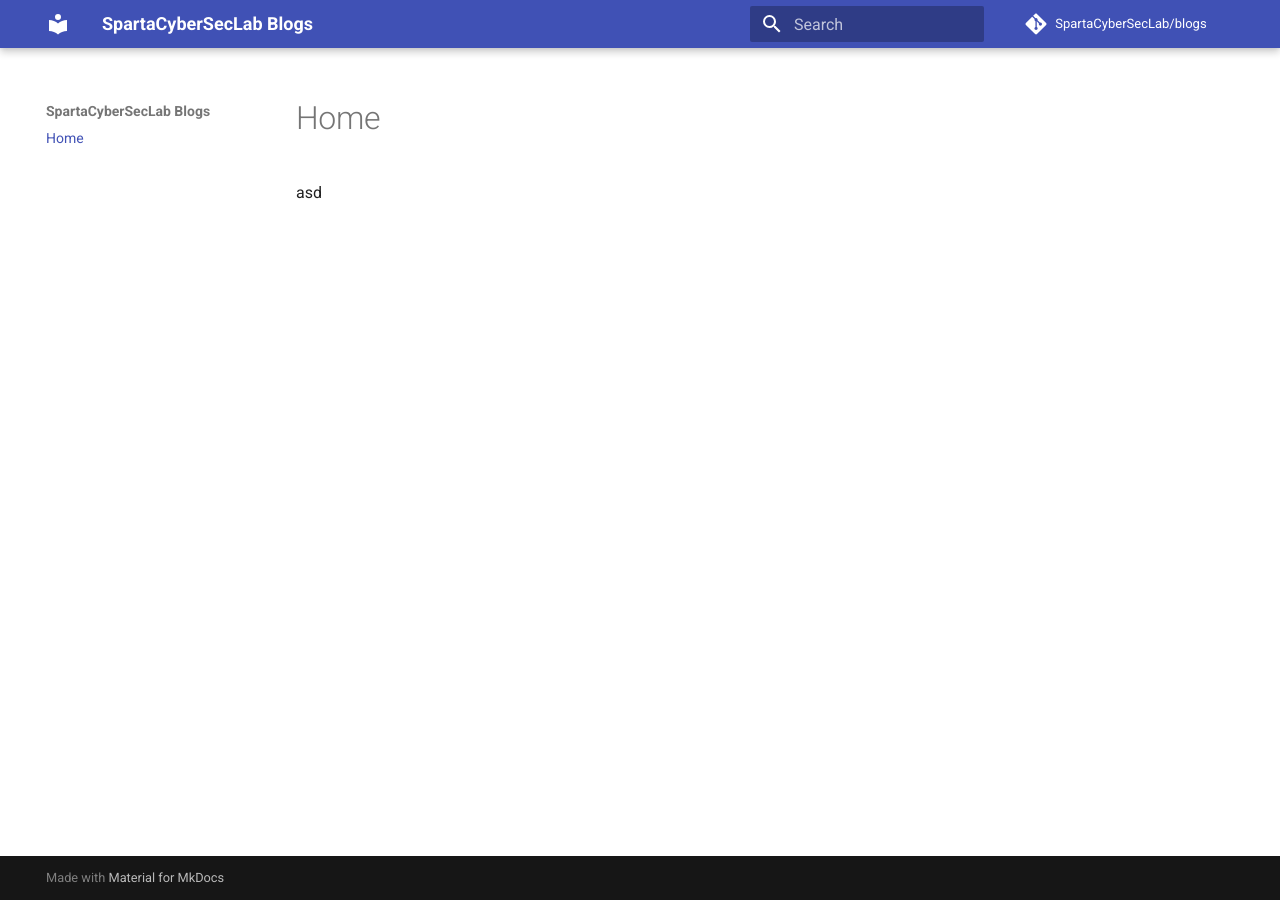
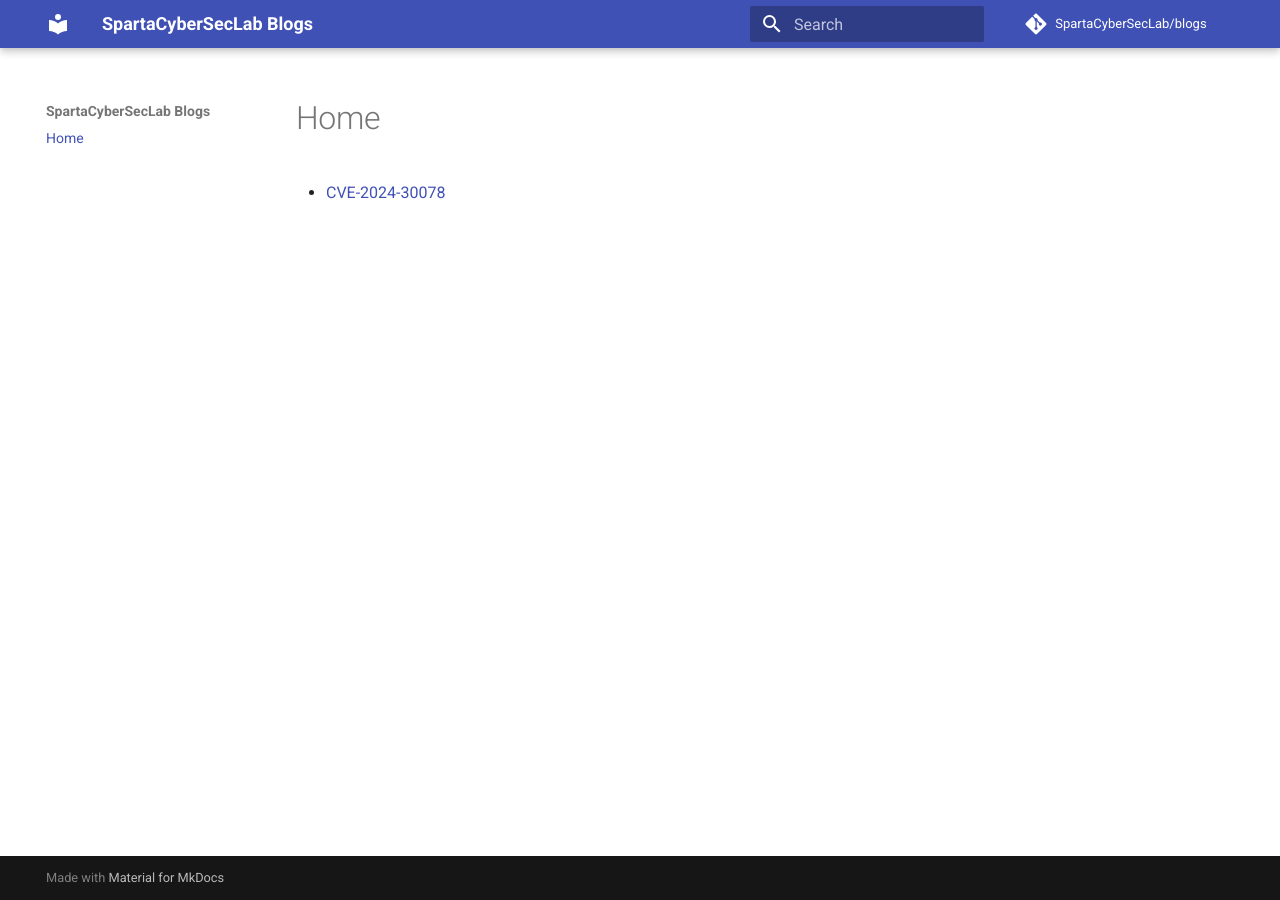
Before and after one commit to SpartaCyberSecLab/blogs, an MkDocs documentation site: the page built from docs/index.md, in a window 1280 px wide. Built offline with MkDocs 1.6.1 and Material for MkDocs 9.7.7, drawn with Linux system fonts in a browser that asks for light colours; comment, search, counter and statistics services are not loaded.

Commit message:
Update index.md

```diff
--- a/docs/index.md
+++ b/docs/index.md
@@ -1 +1,5 @@
-asd
+
+
+
+
++ [CVE-2024-30078](./CVE/CVE-2024-30078/report_cve-2024-30078.pdf)
```
